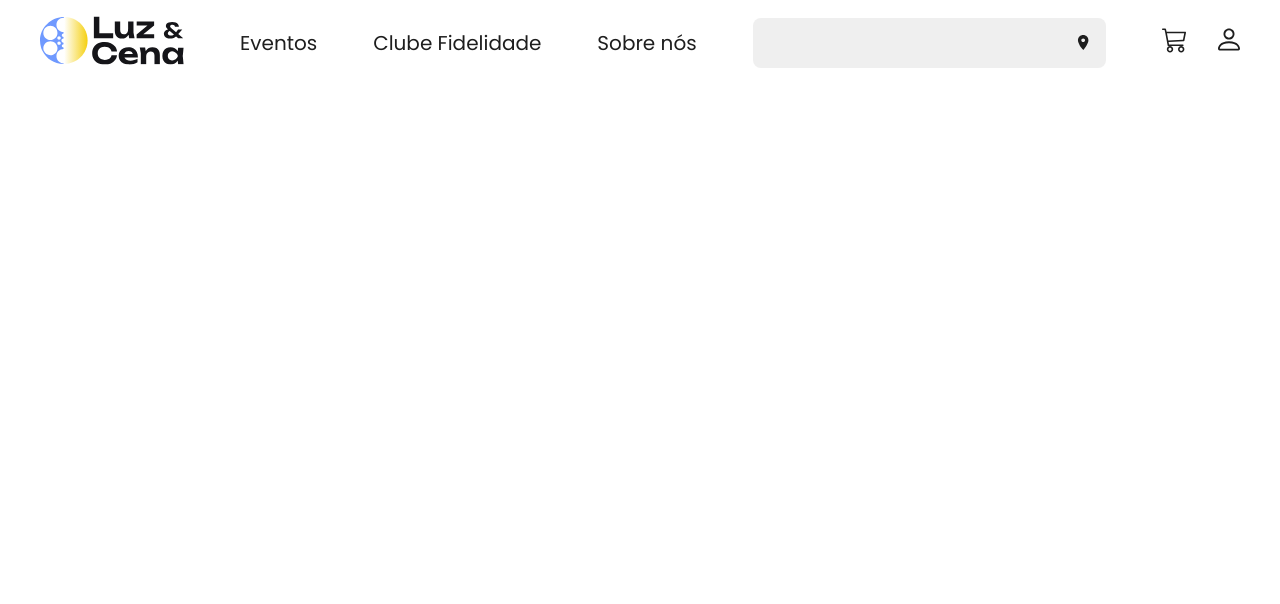
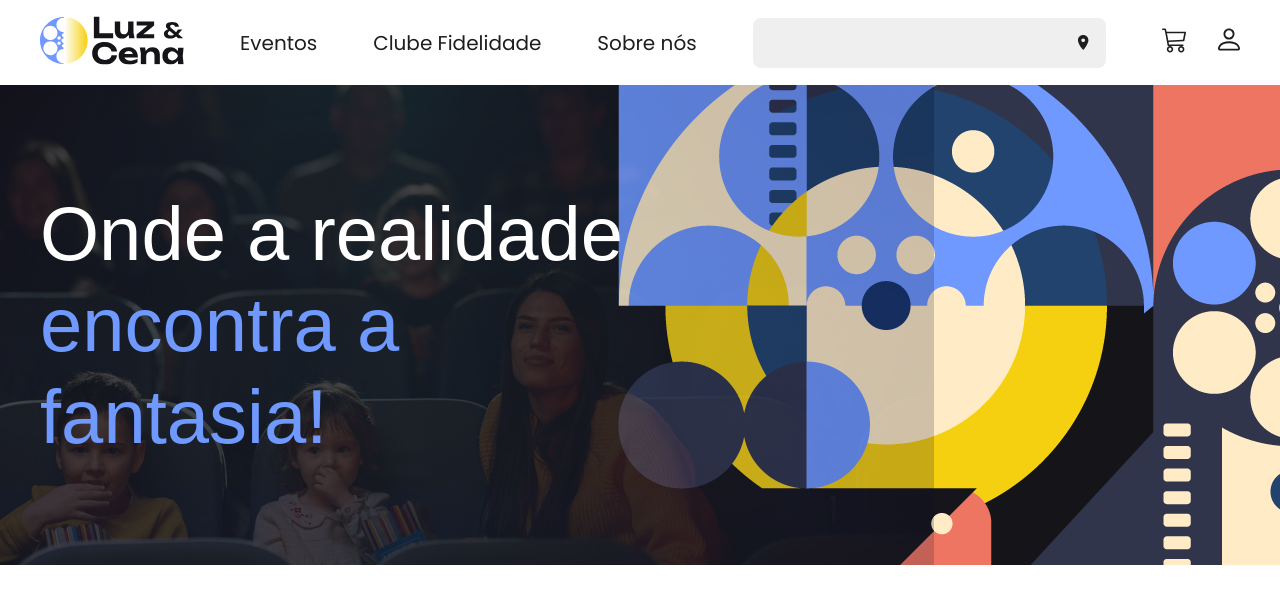
Before and after one commit to fabiosimplis/css-luzemcena-flexbox, a plain HTML site: page index.html in a window 1280 px wide. Drawn offline with Linux system fonts and the light colour scheme; a web font is replaced by a local one.

Commit message:
add banner e centralizando itens

```diff
--- a/index.html
+++ b/index.html
@@ -59,5 +59,12 @@
         </ul>
       </nav>
     </header>
+    <section class="banner">
+      <div class="banner__container">
+        <h2 class="banner__titulo">
+          Onde a realidade <br/><span class="banner__titulo-destaque">encontra a fantasia!</span>
+        </h2>
+      </div>
+    </section>
   </body>
 </html>
--- a/styles/banner.css
+++ b/styles/banner.css
@@ -0,0 +1,33 @@
+.banner {
+    height: 60vh;
+    background-image: url("../images/Banner.png");
+    background-position: center;
+}
+
+.banner__container {
+    max-width: var(--max-width-block);
+    margin: 0 auto;
+    width: 100%;
+    height: 100%;
+
+    display: flex;
+    flex-direction: column;
+    justify-content: center;
+    align-items: flex-start;
+}
+
+.banner__titulo {
+    font-family:var(--fonte-titulo);
+    font-size: 4.75rem;
+    font-weight: 400;
+    line-height: 1.2em;
+    color: var(--cor-texto-claro);
+    width: 50%;
+}
+
+.banner__titulo-destaque {
+    color: var(--cor-texto-destaque);
+    font-size: 4.75rem;
+    font-weight: 400;
+    line-height: 1.2em;
+}
```
